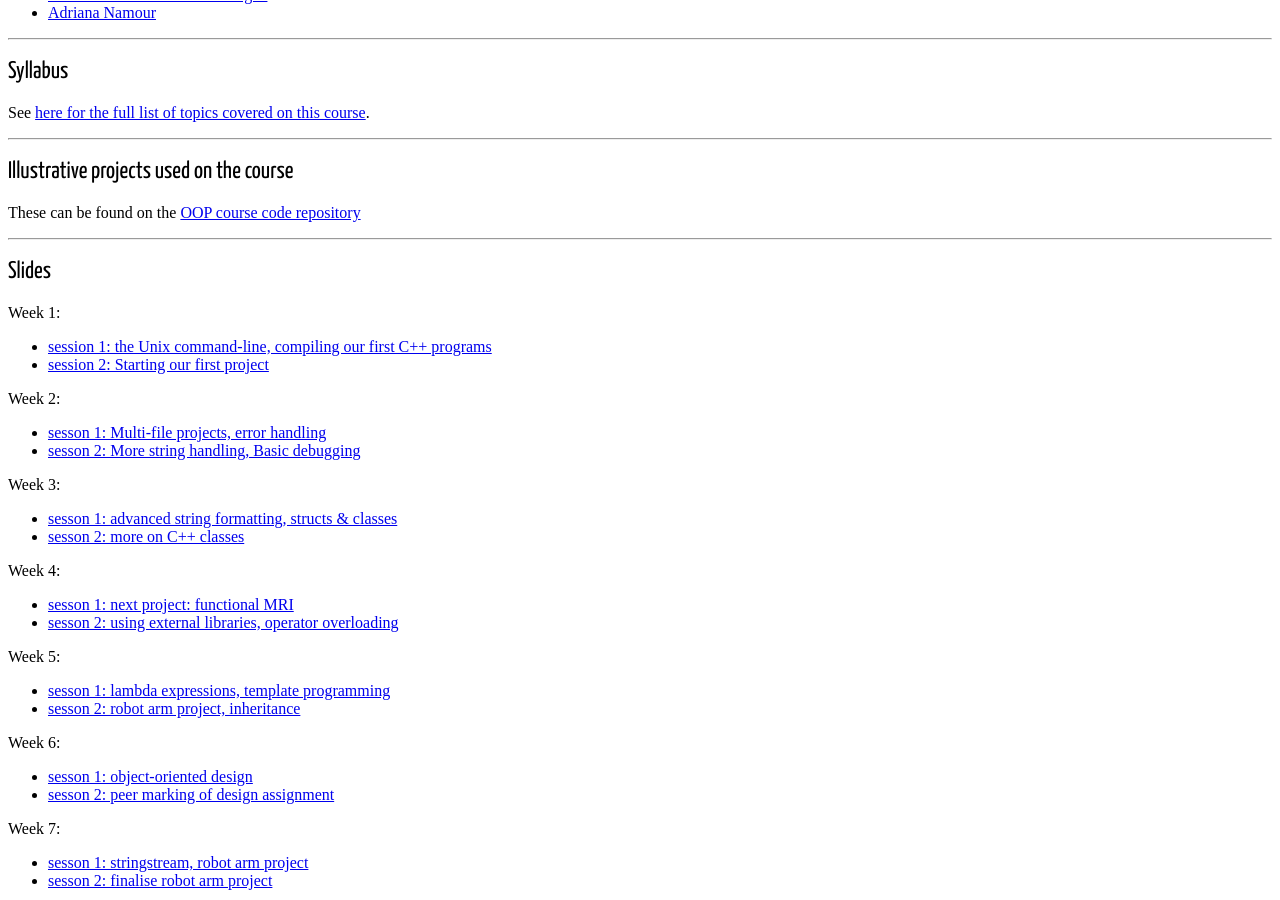
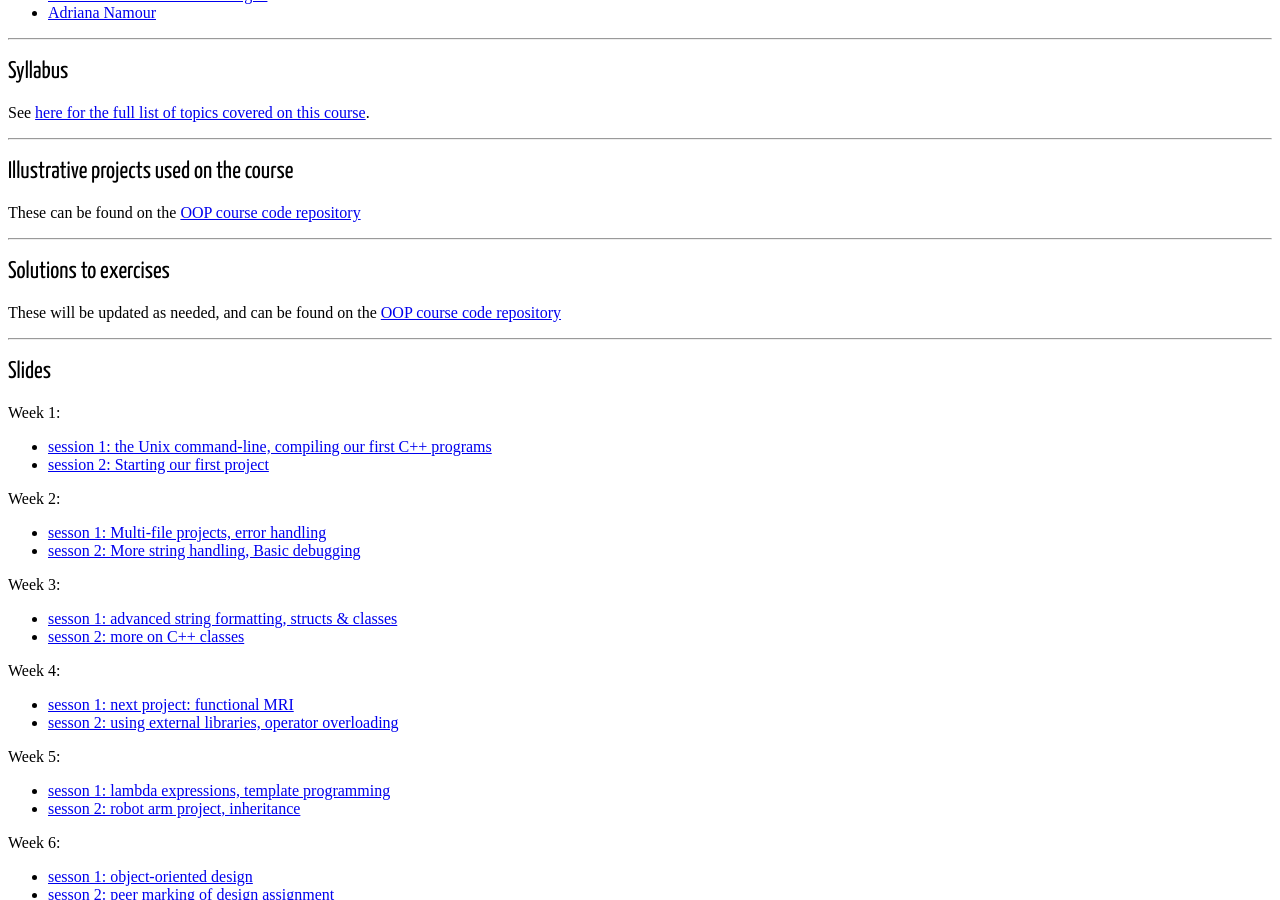
Before and after one commit to KCL-BMEIS/OOP, a Jekyll site: the page built from index.md, in a window 1280 px wide and 900 px high, scrolled down 445 px. Built offline with Jekyll 4.4.1, drawn with Linux system fonts in a browser that asks for light colours; some web fonts are replaced.

Commit message:
Insert links to exercise solutions

```diff
--- a/index.md
+++ b/index.md
@@ -37,7 +37,13 @@ See [here for the full list of topics covered on this course](https://kcl-bmeis.
 
 ## Illustrative projects used on the course
 
-These can be found on the [OOP course code repository](https://github.com/kcl-bmeis/oop/blob/main/projects)
+These can be found on the [OOP course code repository](https://github.com/kcl-bmeis/oop/tree/main/projects)
+
+---
+
+## Solutions to exercises
+
+These will be updated as needed, and can be found on the [OOP course code repository](https://github.com/KCL-BMEIS/OOP_teacher_version/tree/exercise_solutions/exercises)
 
 ---
 
```
Also changed, not shown: README.md.
